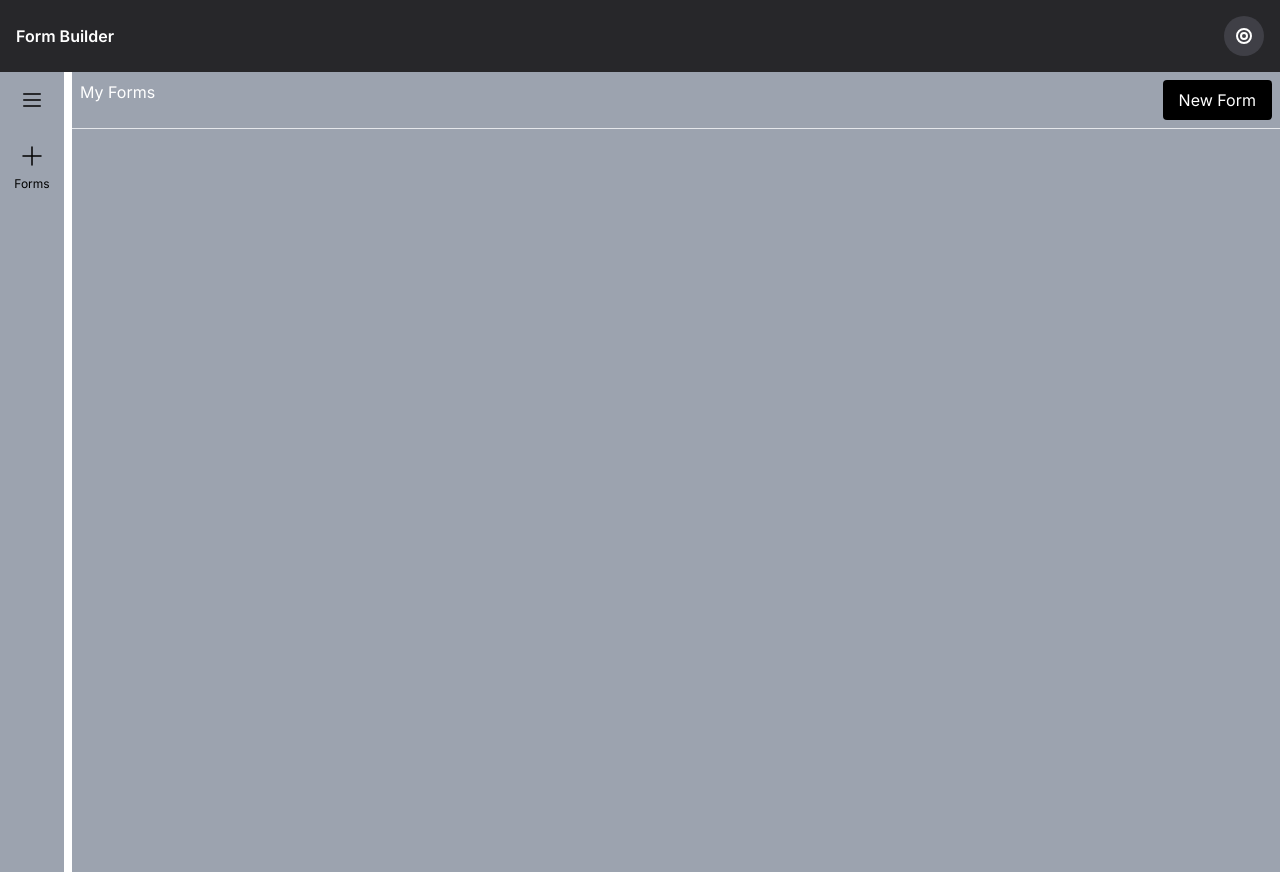
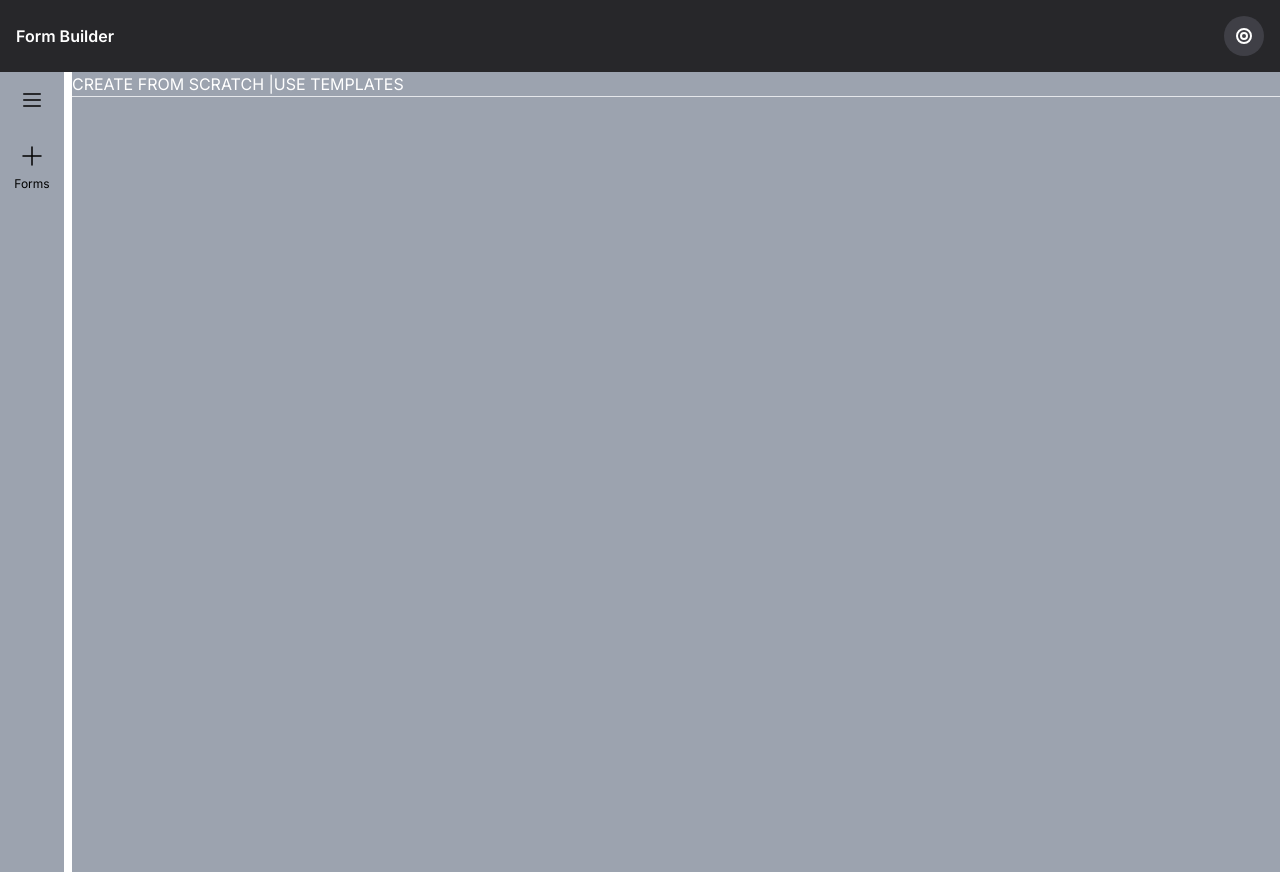
Before and after one commit to ranavijaysingh/Generic-form-builder, a Next.js app: page /build in a window 1280 px wide. Both pictures are taken after a click on the button "New Form". Built offline with nearby package versions, Linux system fonts and the light colour scheme.

Commit message:
take code

```diff
--- a/src/app/build/page.tsx
+++ b/src/app/build/page.tsx
@@ -2,17 +2,22 @@
 
 import Navbar from "@/components/common/navbar";
 import Sidebar from "@/components/common/sidebar";
-import Button from "@/components/common/button";
 import BuildLayout from "@/layouts/build";
+import { useState } from "react";
 
 export default function Page() {
+
+  const [state, setState] = useState(1)
+  const newFormClick = () => {
+      setState(2);
+    };
 
   return (
     <div>
       <Navbar />
       <div className="flex flex-row w-full">
         <Sidebar />
-        <BuildLayout />
+        <BuildLayout onClick={newFormClick} state={state}/>
       </div>
     </div>
   );
--- a/src/layouts/build.tsx
+++ b/src/layouts/build.tsx
@@ -1,17 +1,33 @@
 import Button from "@/components/common/button"
+import React, {useState} from "react";
 
-export default function BuildLayout() {
-    const handleClick = () => {
-        alert("new form");
-      };
+interface IBuildProps {
+    state: number
+    onClick?: () => void;
+}
+
+export default function BuildLayout(props: IBuildProps) {
     return (
         <div className="w-full flex flex-col ml-2 bg-gray-400">
-            <div className="flex flex-row w-full justify-between p-2">
-                <div className="bg-gray-400" >My Forms</div>
-                <Button text={'New Form'} onClick={handleClick}></Button>
-
-            </div>
-            <hr></hr>
+                {/* Step1 */}
+                {props.state==1 && <>
+                    <div className="flex flex-row w-full p-2 justify-between">
+                        <div>My Forms</div>
+                        <Button text={'New Form'} onClick={props?.onClick}></Button>
+                    </div>
+                    <hr></hr>
+                </>}
+                {/* Step2 */}
+                {props.state==2 && <>
+                    <div className="flex flex-row justify-center w-full">
+                        <div>CREATE FROM SCRATCH | </div>
+                        <div>USE TEMPLATES</div>
+                    </div>
+                    <hr></hr>
+                {/* Step3 */}
+                    <div>
+                    </div>
+                </>}
         </div>
     )
 };
```
